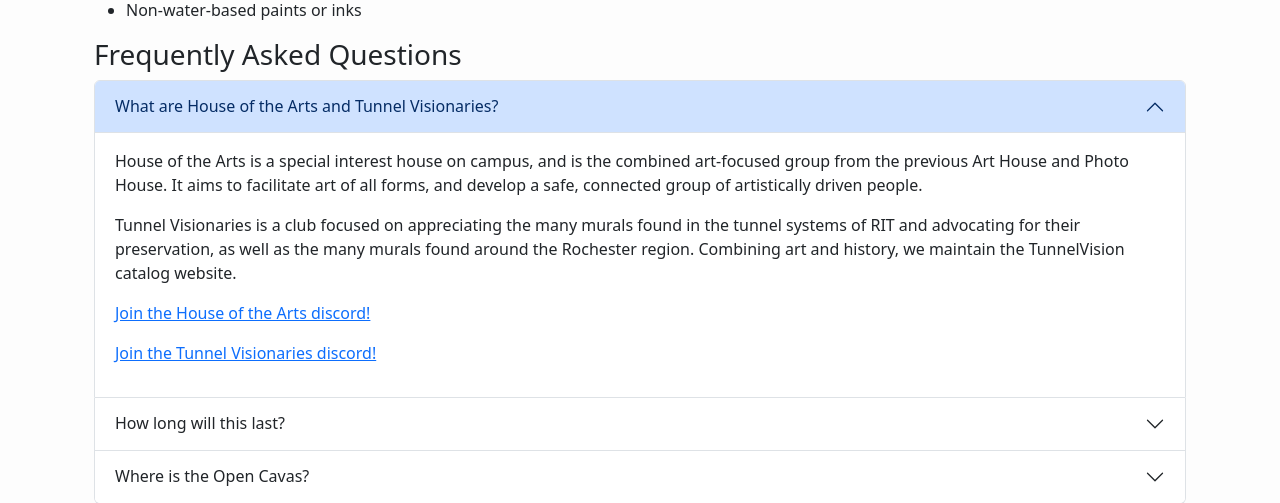
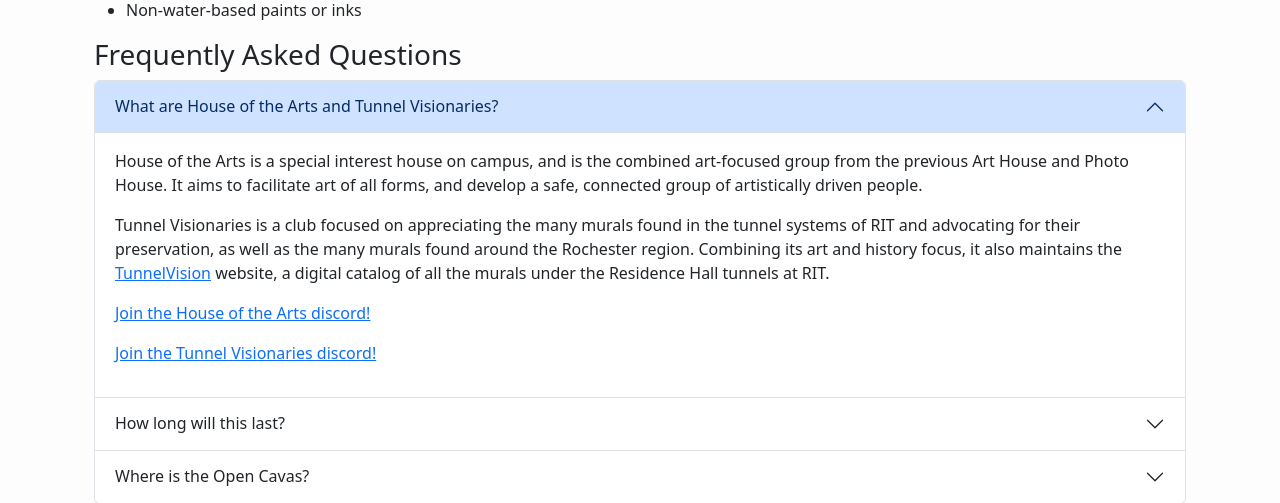
Before and after one commit to wilsonmcdade/tunnelvision, a Flask app: template templates/open-canvas.html in a window 1280 px wide, after a click on "What are House of the Arts and Tunnel Visionaries?". Shown: the part 1375-1878 px from the top of the page. Run offline with Flask 3, Linux system fonts and the light colour scheme; the template is opened without the code that fills it, so the values that code supplies are empty; parts of the project's set-up code (start-up, migrations or seed data) failed here and were passed over; some libraries are stand-ins or nearby versions.

Commit message:
Updated TunnelVisionaries language

```diff
--- a/templates/open-canvas.html
+++ b/templates/open-canvas.html
@@ -161,8 +161,10 @@ Open Canvas - TunnelVision
                     Tunnel Visionaries is a club focused on appreciating the
                     many murals found in the tunnel systems of RIT and
                     advocating for their preservation, as well as the many
-                    murals found around the Rochester region. Combining art and
-                    history, we maintain the TunnelVision catalog website.
+                    murals found around the Rochester region. Combining its art
+                    and history focus, it also maintains the <a href="/">TunnelVision</a> website,
+                    a digital catalog of all the murals under the Residence Hall
+                    tunnels at RIT.
                 </p>
                 <p><a href="https://discord.gg/eupd4yyJrB">
                     Join the House of the Arts discord!
```
